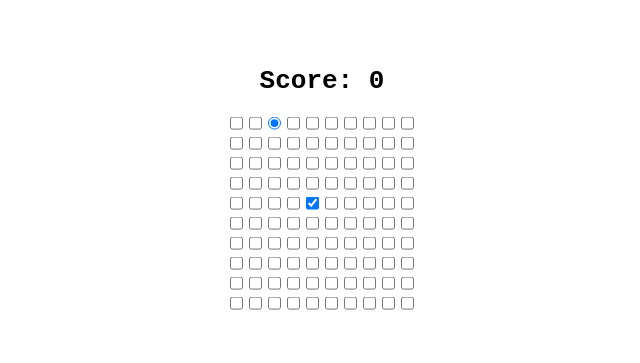
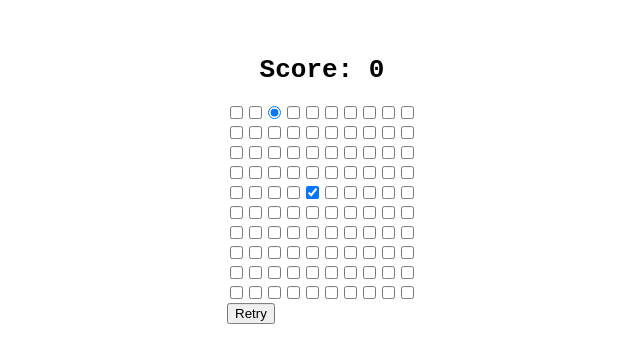
Before and after one commit to Boixzz/MyCheckSnake, a plain HTML site: page index.html in a window 1280 px wide. Shown: the part 219-582 px from the top of the page, without its empty margins (318-958 px from the left). Drawn offline with Linux system fonts and the light colour scheme.

Commit message:
Update index.html

```diff
--- a/index.html
+++ b/index.html
@@ -14,6 +14,7 @@
         <h1>Score: <span class="score">0</span></h1>
         <h2></h2>
         <div class="world"></div>
+        <button class="retry-btn">Retry</button>
     </div>
 
     <!-- This is javascript link. -->
```
